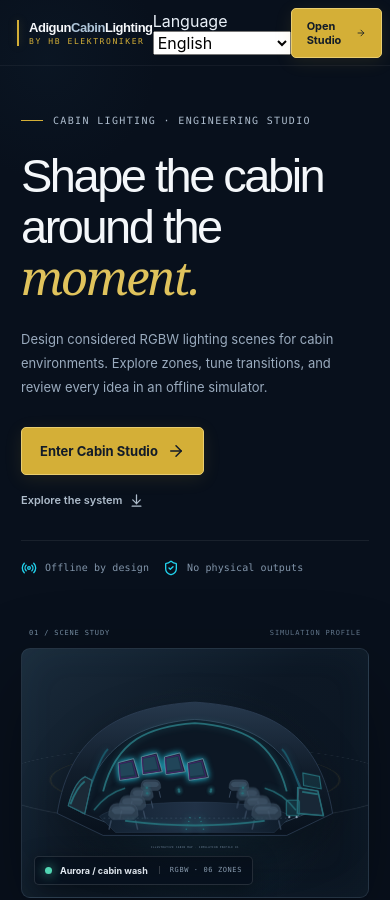
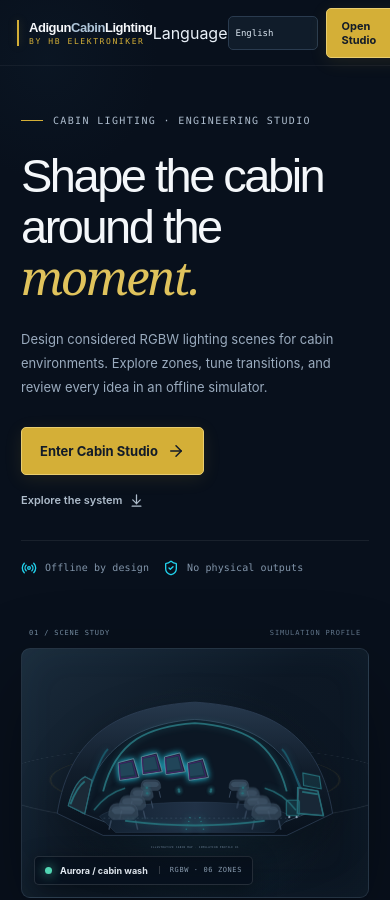
Before and after one commit to HephzibahBehulahHQ/AdigunCabinLighting, a React (Vite) app: page / in a window 390 px wide. Shown: the top 900 px of the page. Built offline with nearby package versions, Linux system fonts and the light colour scheme.

Commit message:
style: fit landing language selector responsively

```diff
--- a/src/styles.css
+++ b/src/styles.css
@@ -183,3 +183,5 @@
 .audio-cue-active b{font-size:9px}
 .audio-cue-active small,.audio-cue-import>small{color:#91a8bb;font-size:8px;line-height:1.4}
 .audio-cue-active button{flex:none;border:0;background:transparent;color:#f5b1ab;font-size:8px;cursor:pointer}
+
+.landing-language{display:flex;align-items:center}.landing-locale{appearance:none;max-width:112px;min-height:34px;padding:0 25px 0 10px;border:1px solid #2a3b4f;border-radius:5px;background:#101c2a;color:#dbe6f1;font:500 11px var(--mono);color-scheme:dark;cursor:pointer}.landing-locale:focus-visible{outline:2px solid var(--cyan);outline-offset:2px}.landing-nav .nav-cta{margin-left:12px}@media(max-width:680px){.landing-language{margin-left:auto}.landing-locale{max-width:90px;padding:0 20px 0 7px;font-size:9px}.landing-nav .nav-cta{margin-left:8px}}
```
